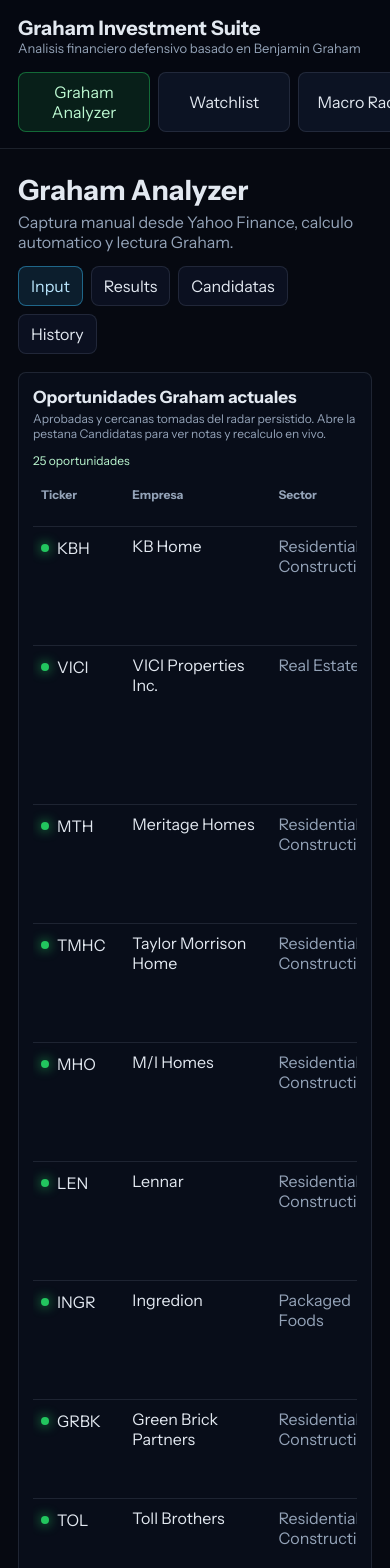
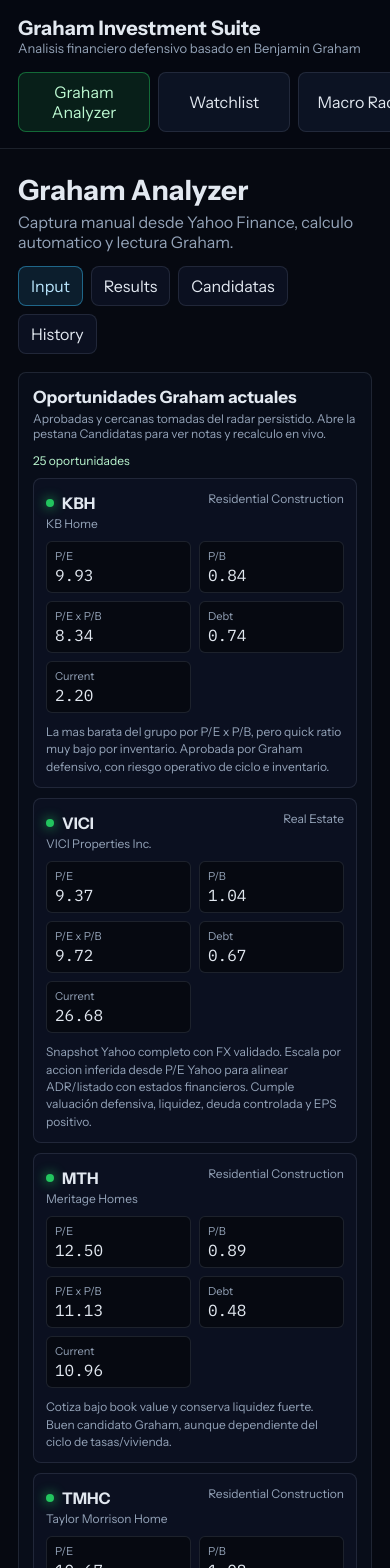
Before and after one commit to reguer/graham-investment-suite, a React (Vite) app: page / in a window 390 px wide. Shown: the top 1568 px of the page. Built offline with nearby package versions, Linux system fonts and the light colour scheme.

Commit message:
feat(ui): make candidate panel responsive

```diff
--- a/src/tools/graham-analyzer/CandidatePanel.jsx
+++ b/src/tools/graham-analyzer/CandidatePanel.jsx
@@ -1,9 +1,18 @@
+import React from "react";
 import { AC, SURFACE } from "../../lib/colors.js";
 import Dot from "../../components/ui/Dot.jsx";
 
 export default function CandidatePanel({ candidates }) {
   return (
     <section style={{ border: `1px solid ${SURFACE.border}`, borderRadius: 8, background: "rgba(15, 23, 42, 0.35)", padding: 14, marginBottom: 16 }}>
+      <style>{`
+        .candidate-panel-table { display: block; overflow-x: auto; }
+        .candidate-panel-cards { display: none; }
+        @media (max-width: 999px) {
+          .candidate-panel-table { display: none; }
+          .candidate-panel-cards { display: grid; gap: 10px; }
+        }
+      `}</style>
       <div style={{ display: "flex", justifyContent: "space-between", gap: 12, alignItems: "baseline", flexWrap: "wrap", marginBottom: 10 }}>
         <div>
           <h2 style={{ margin: 0, fontSize: 17, letterSpacing: 0 }}>Oportunidades Graham actuales</h2>
@@ -11,7 +20,7 @@
         </div>
         <span style={{ color: "#bbf7d0", fontSize: 12 }}>{candidates.length} oportunidades</span>
       </div>
-      <div style={{ overflowX: "auto" }}>
+      <div className="candidate-panel-table">
         <table style={{ width: "100%", borderCollapse: "collapse", minWidth: 760 }}>
           <thead>
             <tr style={{ color: SURFACE.muted, fontSize: 12, textAlign: "left" }}>
@@ -43,6 +52,37 @@
           </tbody>
         </table>
       </div>
+      <div className="candidate-panel-cards">
+        {candidates.map((candidate) => (
+          <article key={candidate.ticker} style={{ border: `1px solid ${SURFACE.border}`, borderRadius: 8, background: "#0b1020", padding: 12 }}>
+            <div style={{ display: "flex", justifyContent: "space-between", gap: 10, alignItems: "start" }}>
+              <div>
+                <div style={{ display: "inline-flex", alignItems: "center", gap: 8, fontWeight: 700 }}>
+                  <Dot color={AC.green} />
+                  {candidate.ticker}
+                </div>
+                <div style={{ color: SURFACE.muted, fontSize: 12, marginTop: 3 }}>{candidate.companyName}</div>
+              </div>
+              <div style={{ color: SURFACE.muted, fontSize: 12, textAlign: "right" }}>{candidate.sector}</div>
+            </div>
+            <div style={{ display: "grid", gridTemplateColumns: "repeat(2, minmax(0, 1fr))", gap: 8, marginTop: 10 }}>
+              {[
+                ["P/E", candidate.pe],
+                ["P/B", candidate.pb],
+                ["P/E x P/B", candidate.pePb],
+                ["Debt", candidate.debtRatio],
+                ["Current", candidate.currentRatio],
+              ].map(([label, value]) => (
+                <div key={label} style={{ border: `1px solid ${SURFACE.border}`, borderRadius: 6, padding: "7px 8px", background: "#060911" }}>
+                  <div style={{ color: SURFACE.muted, fontSize: 11 }}>{label}</div>
+                  <div style={{ fontFamily: "IBM Plex Mono, monospace", marginTop: 2 }}>{Number(value).toFixed(2)}</div>
+                </div>
+              ))}
+            </div>
+            <p style={{ color: SURFACE.muted, fontSize: 12, lineHeight: 1.45, margin: "10px 0 0" }}>{candidate.note || candidate.watchReason || candidate.notes}</p>
+          </article>
+        ))}
+      </div>
     </section>
   );
 }
```
Also changed, not shown: 2 other files (tests, documents, lock files or other folders).
